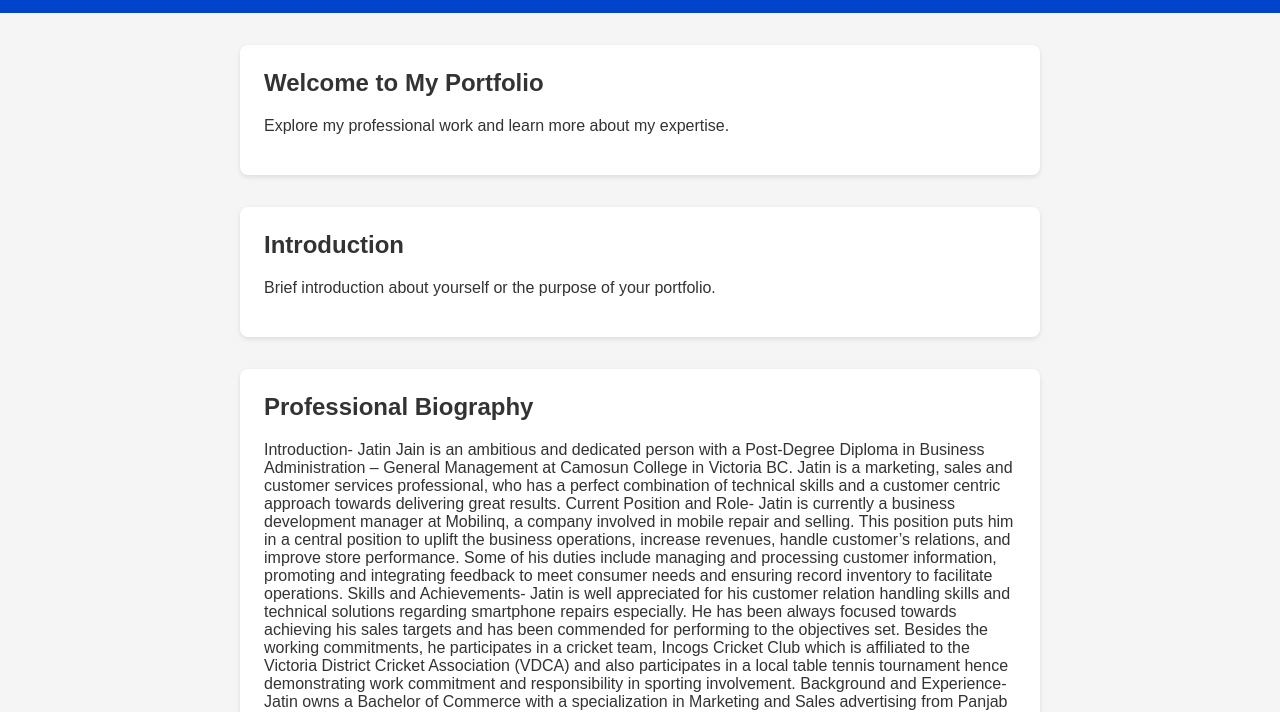
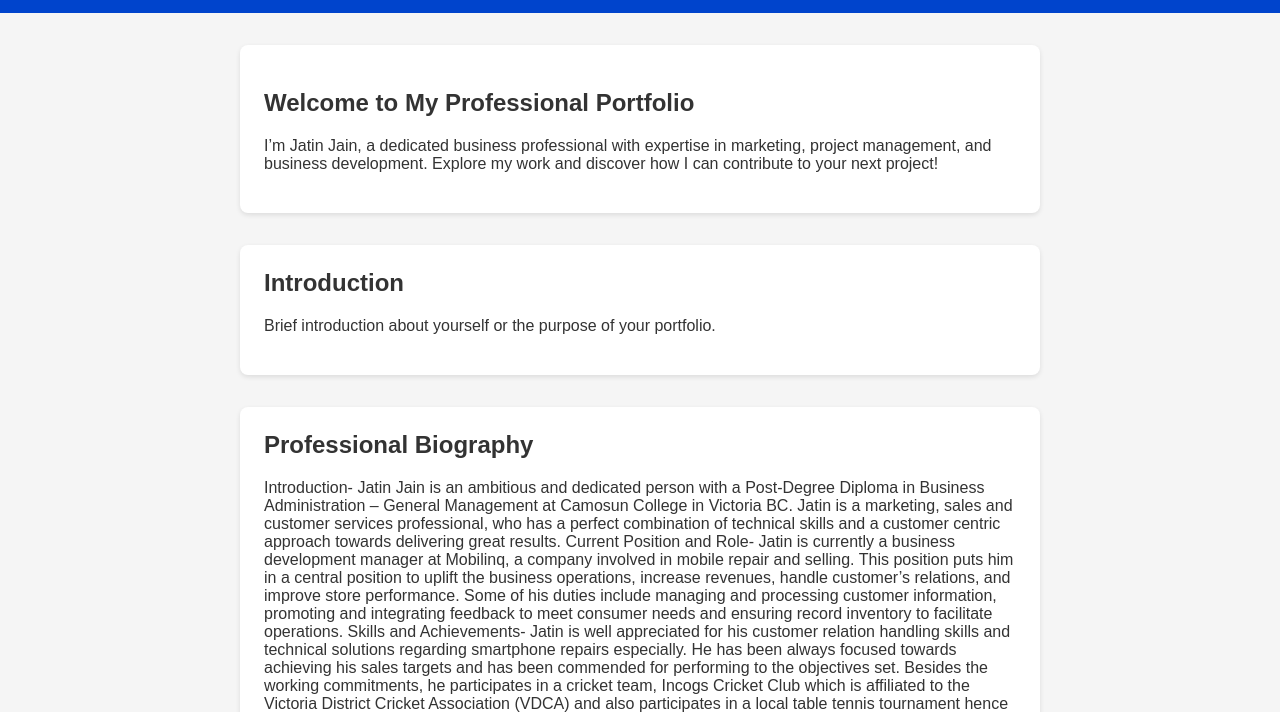
Before and after one commit to jj1405/Jatin-s-Portfolio, a plain HTML site: page index.html in a window 1280 px wide. Shown: the part 74-786 px from the top of the page. Drawn offline with Linux system fonts and the light colour scheme.

Commit message:
Update index.html

```diff
--- a/index.html
+++ b/index.html
@@ -27,8 +27,8 @@
 
   <main>
     <section id="home">
-      <h2>Welcome to My Portfolio</h2>
-      <p>Explore my professional work and learn more about my expertise.</p>
+      <h1>Welcome to My Professional Portfolio</h1>
+    <p>I’m Jatin Jain, a dedicated business professional with expertise in marketing, project management, and business development. Explore my work and discover how I can contribute to your next project!</p>
     </section>
 
     <section id="introduction">
```
